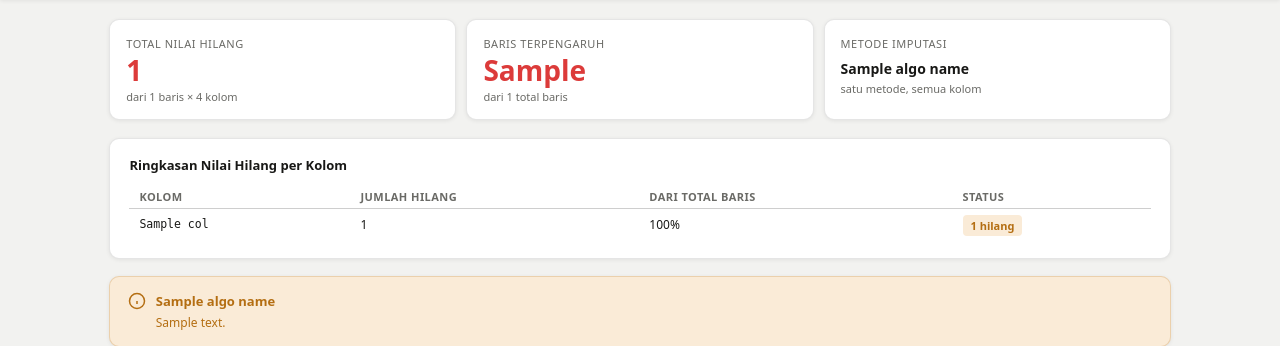
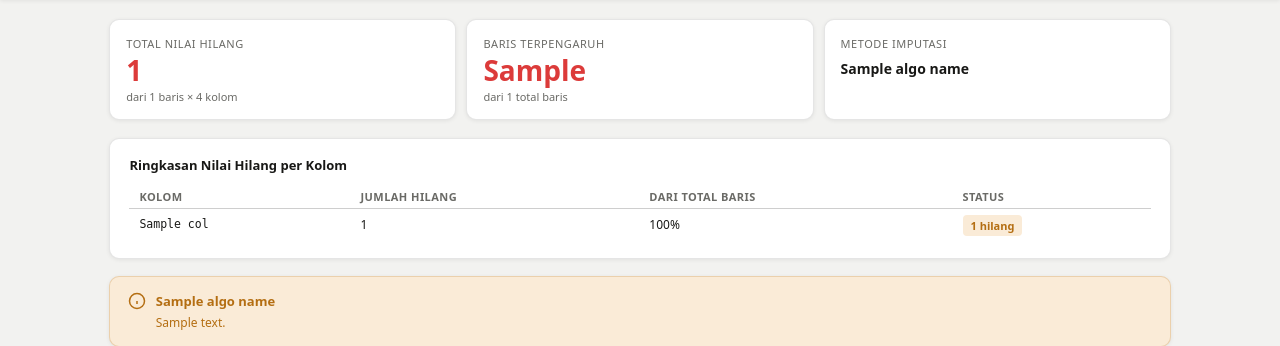
Before and after one commit to Dhede16/dehli_climate, a Django app: template climate_app/templates/climate_app/index.html in a window 1280 px wide. Shown: the part 71-417 px from the top of the page. Run offline with Django 4.2, Linux system fonts and the light colour scheme; the template is opened without the code that fills it: most values are stand-ins (such as "Sample title", 1, 10 or a date in 2020).

Commit message:
Issues Update

```diff
--- a/climate_app/templates/climate_app/index.html
+++ b/climate_app/templates/climate_app/index.html
@@ -57,7 +57,7 @@
     <div class="stat">
       <div class="lbl">Metode Imputasi</div>
       <div class="val" style="font-size:14px;padding-top:6px">{{ algo_name }}</div>
-      <div class="hint">satu metode, semua kolom</div>
+      <div class="hint"> </div>
     </div>
     <!-- card ini muncul setelah imputasi (JS) -->
     <div id="card-filled" class="stat green" style="display:none">
--- a/climate_app/views.py
+++ b/climate_app/views.py
@@ -24,9 +24,9 @@ COLUMNS = ['meantemp', 'humidity', 'wind_speed', 'meanpressure']
 ALGO_NAME = 'Cubic Spline Interpolation'
 ALGO_DESC = (
     'Mengisi nilai kosong menggunakan kurva kubik yang mulus yang '
-    'menghubungkan titik-titik data yang diketahui. Berbeda dengan '
-    'forward/backward fill, metode ini mempertimbangkan nilai sebelum '
-    'DAN sesudah setiap titik kosong sehingga hasil interpolasi lebih '
+    'menghubungkan titik-titik data yang diketahui.'
+    ' Metode ini mempertimbangkan nilai sebelum '
+    'dan sesudah setiap titik kosong sehingga hasil interpolasi lebih '
     'alami dan akurat untuk data iklim deret waktu.'
 )
 
```
